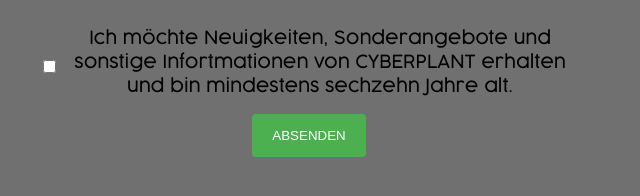
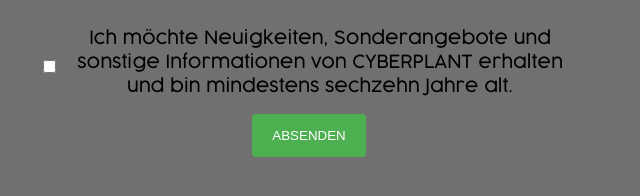
Before and after one commit to annikakoeni/Responsive, a plain HTML site: page index.html in a window 1280 px wide. Shown: the part 6973-7169 px from the top of the page, 331-971 px from the left. Drawn offline with nearby package versions, Linux system fonts and the light colour scheme.

Commit message:
Update index.html

```diff
--- a/index.html
+++ b/index.html
@@ -233,7 +233,7 @@
                 <input type="email" id="email" name="email" placeholder="Bitte deine E-Mail-Adresse eingeben" class="uppercase"><br>
                 <div class="checkbox">
                     <input type="checkbox" />
-                    <label for="checkbox">Ich möchte Neuigkeiten, Sonderangebote und sonstige Infortmationen von CYBERPLANT erhalten und bin mindestens sechzehn Jahre alt.</label>
+                    <label for="checkbox">Ich möchte Neuigkeiten, Sonderangebote und sonstige Informationen von CYBERPLANT erhalten und bin mindestens sechzehn Jahre alt.</label>
 
                 </div>
                 <input type="submit" value="Absenden" class="uppercase">
```
